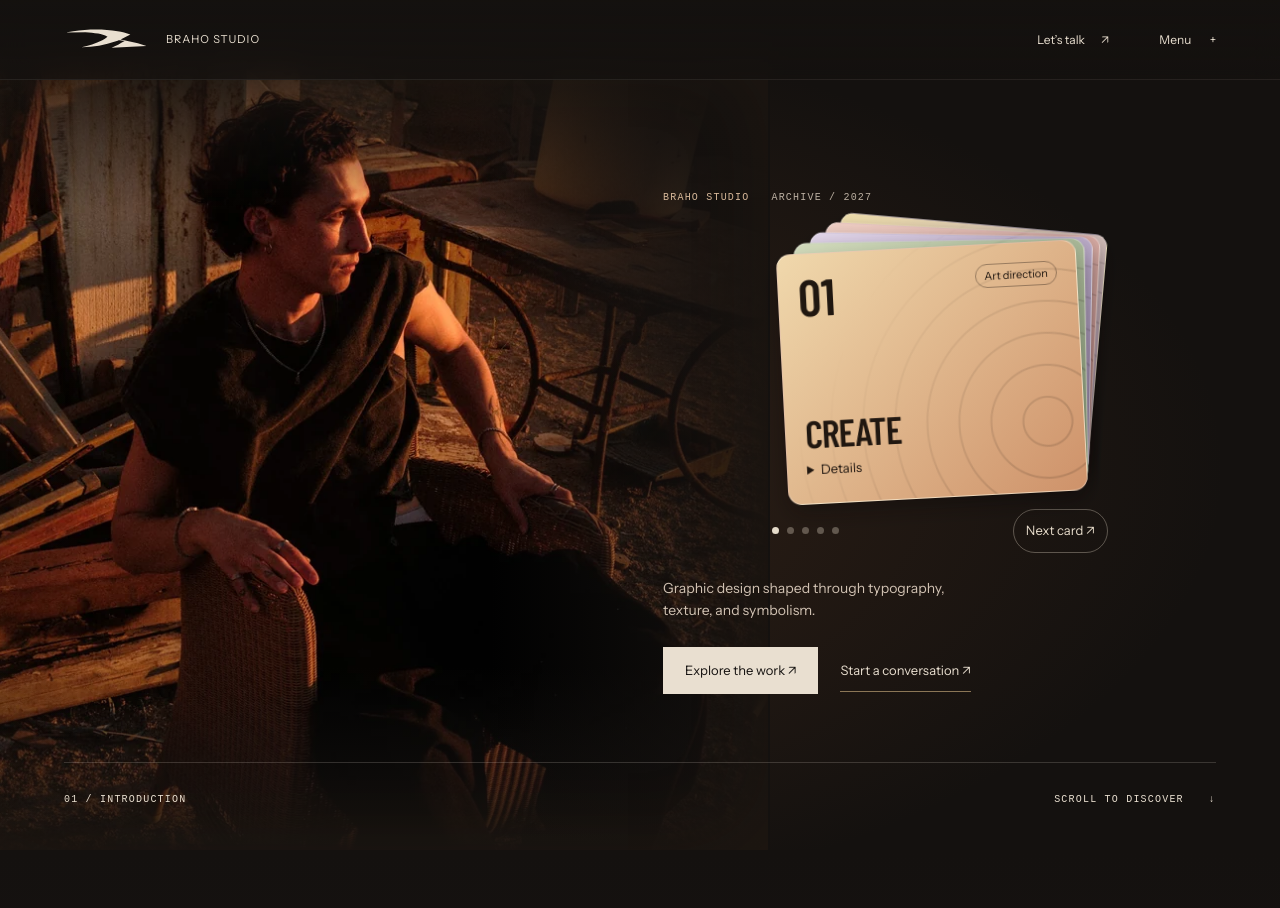
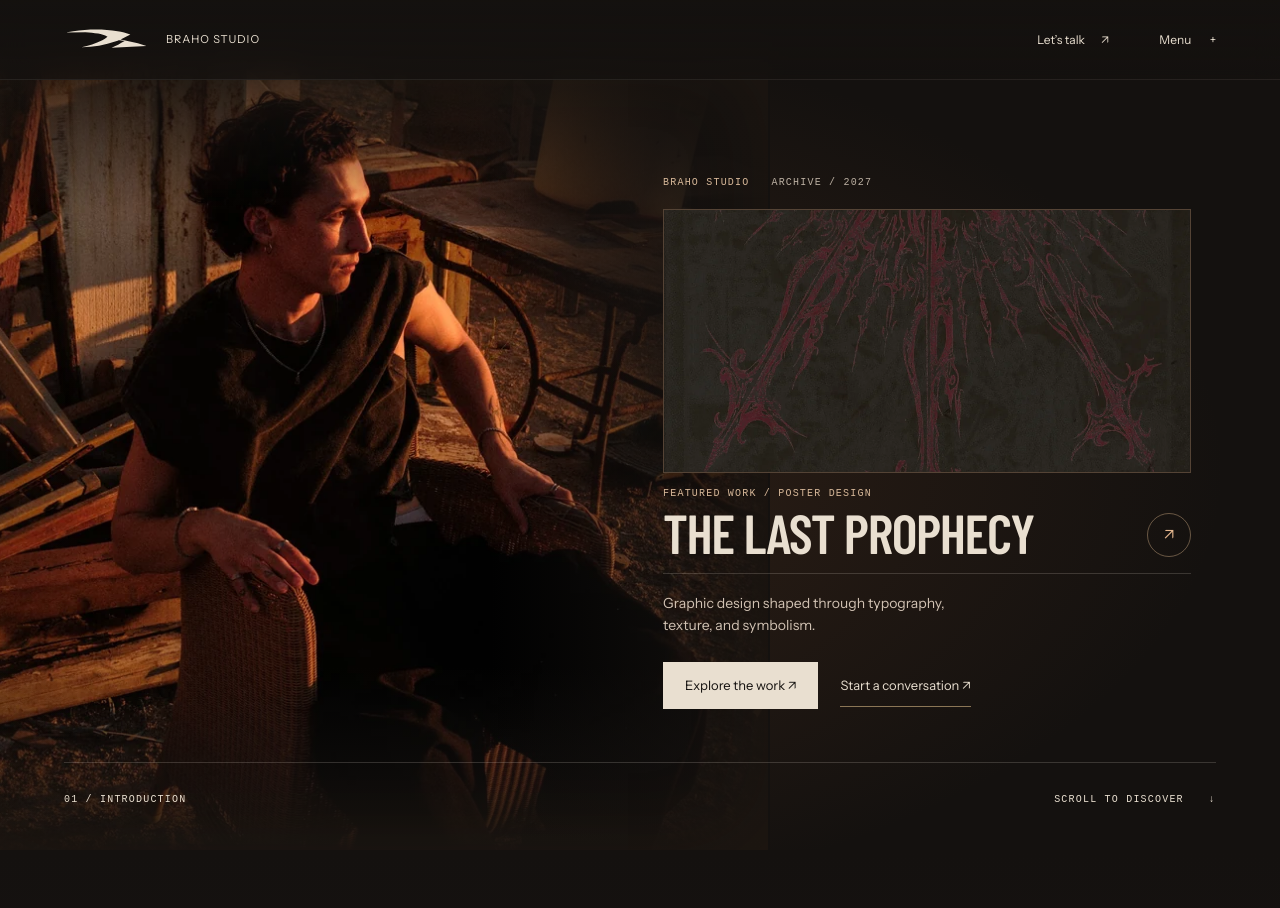
Before and after one commit to brabraalson-debug/braho-studio, a Flask app: page / in a window 1280 px wide. Shown: the top 908 px of the page. Run offline with Flask 3, Linux system fonts and the light colour scheme.

Commit message:
Feature The Last Prophecy in the homepage hero

```diff
--- a/static/css/pages.css
+++ b/static/css/pages.css
@@ -152,94 +152,59 @@
 .project-preview::after { content:""; position:absolute; z-index:-1; inset:0; pointer-events:none; background:#ae776d; mask:url("../images/ornament-silhouette.png") center/90% 90% no-repeat; opacity:.08; transform:scale(.9); transition:transform .7s,opacity .7s; }
 .project-preview:hover::after { transform:scale(1.08); opacity:.22; }
 
-/* The studio process deck occupies one frame in the hero. */
-.process-deck {
-  width: min(100%, 21rem);
-  margin: 0 auto 24px;
+/* Featured print in the homepage hero. */
+.hero-feature {
+  display: block;
+  position: relative;
+  width: min(100%, 33rem);
+  color: var(--ivory);
 }
-.deck-frame {
-  position: relative;
-  aspect-ratio: 1.17;
-  perspective: 900px;
-  isolation: isolate;
+.hero-feature-image {
+  display: block;
+  aspect-ratio: 2 / 1;
+  overflow: hidden;
+  border: 1px solid #bb9b7955;
+  background: #211613;
 }
-.deck-card {
-  position: absolute;
-  inset: 31px 26px 5px 10px;
+.hero-feature-image img {
+  width: 100%;
+  height: 100%;
+  object-fit: cover;
+  object-position: 50% 43%;
+  transition: transform .55s cubic-bezier(.2,.65,.3,1);
+}
+.hero-feature:hover img, .hero-feature:focus-visible img { transform: scale(1.055); }
+.hero-feature-footer {
   display: flex;
-  flex-direction: column;
+  align-items: flex-end;
   justify-content: space-between;
-  padding: clamp(13px, 1.5vw, 22px);
-  border-radius: 14px;
-  border: 1px solid #fff5;
-  color: #201710;
-  background: linear-gradient(135deg, var(--card-light), var(--card-dark));
-  box-shadow: 0 10px 24px #0b08054d;
-  transform: translate3d(calc(var(--depth) * 9px), calc(var(--depth) * -10px), calc(var(--depth) * -27px)) rotate(calc(-3deg + var(--depth) * 2deg));
-  z-index: calc(5 - var(--depth));
+  gap: 16px;
+  padding: 13px 0 16px;
+  border-bottom: 1px solid var(--line);
 }
-.deck-card:not([data-active]) { pointer-events: none; }
-.deck-card:nth-child(1) { --card-light: #f0d8ac; --card-dark: #ce926a; }
-.deck-card:nth-child(2) { --card-light: #d6dfbf; --card-dark: #879b7a; }
-.deck-card:nth-child(3) { --card-light: #e4d8ec; --card-dark: #9b88ad; }
-.deck-card:nth-child(4) { --card-light: #f0cfc5; --card-dark: #c38c88; }
-.deck-card:nth-child(5) { --card-light: #f0dfac; --card-dark: #b9a0c2; }
-.deck-card::before {
-  content: "";
-  position: absolute;
-  inset: 0;
-  border-radius: inherit;
-  background: repeating-radial-gradient(circle at 88% 72%, transparent 0 23px, #20171025 24px 25px, transparent 26px 32px);
-  mask-image: linear-gradient(120deg, transparent 26%, #000 85%);
-  pointer-events: none;
+.hero-feature-label {
+  display: block;
+  color: #d7b899;
+  margin-bottom: 5px;
 }
-.deck-card-top, .deck-card-copy { position: relative; }
-.deck-card-top { display: flex; justify-content: space-between; align-items: flex-start; gap: 6px; }
-.deck-index { font: 600 clamp(35px, 4vw, 62px)/.9 "Barlow Condensed", Impact, "Arial Narrow", sans-serif; }
-.deck-category {
-  padding: 4px 8px;
-  border: 1px solid #20171060;
-  border-radius: 99px;
-  font-size: 11px;
-  line-height: 1.3;
+.hero-feature-title { font-size: clamp(30px, 4.3vw, 61px); }
+.hero-feature-arrow {
+  flex: 0 0 44px;
+  display: grid;
+  place-items: center;
+  aspect-ratio: 1;
+  border: 1px solid #bb9b7980;
+  border-radius: 50%;
+  color: #e5b78f;
+  transition: background-color .25s, color .25s;
 }
-.deck-card-title {
-  font: 600 clamp(26px, 3vw, 40px)/1 "Barlow Condensed", Impact, "Arial Narrow", sans-serif;
-  text-transform: uppercase;
+.hero-feature:hover .hero-feature-arrow, .hero-feature:focus-visible .hero-feature-arrow {
+  background: #e5b78f;
+  color: #1a120e;
 }
-.deck-detail { margin-top: 4px; font-size: 13px; line-height: 1.3; }
-.deck-detail summary { cursor: pointer; width: fit-content; min-height: 28px; padding: 5px 4px 5px 0; }
-.deck-detail p {
-  position: absolute;
-  z-index: 1;
-  inset: auto -4px calc(100% + 7px);
-  padding: 10px;
-  margin: 0;
-  border: 1px solid #20171042;
-  border-radius: 8px;
-  background: var(--card-light);
+.hero-copy .hero-kicker { margin-bottom: 18px; }
+.hero-copy .hero-description { margin-top: 18px; }
+@media (prefers-reduced-motion: reduce) {
+  .hero-feature-image img, .hero-feature-arrow { transition: none; }
+  .hero-feature:hover img, .hero-feature:focus-visible img { transform: none; }
 }
-.deck-controls { display: flex; justify-content: space-between; align-items: center; gap: 12px; padding-top: 6px; }
-.deck-controls[hidden] { display: none; }
-.deck-dots { display: flex; gap: 8px; }
-.deck-dot { width: 7px; height: 7px; border-radius: 50%; background: #e6dbca55; }
-.deck-dot[data-active] { background: #e6dbca; }
-.deck-next {
-  min-height: 44px;
-  padding: 0 12px;
-  border: 1px solid #e6dbca55;
-  border-radius: 99px;
-  color: #e6dbca;
-  background: transparent;
-  font: inherit;
-  font-size: 13px;
-  cursor: pointer;
-}
-.deck-next:hover { background: #e6dbca20; }
-.deck-next:focus-visible, .deck-detail summary:focus-visible { outline: 2px solid currentColor; outline-offset: 3px; }
-.deck-status { position: absolute; width: 1px; height: 1px; padding: 0; overflow: hidden; clip-path: inset(50%); white-space: nowrap; }
-.hero-copy:has(.process-deck) .hero-kicker { margin-bottom: 10px; }
-.hero-copy:has(.process-deck) .hero-description { margin-top: 0; }
-@media (max-width: 700px) {
-  .process-deck { width: min(100%, 19rem); margin-inline: auto; }
-}
--- a/static/js/site.js
+++ b/static/js/site.js
@@ -155,73 +155,3 @@ for (const eventName of ["pageswap", "pagereveal"]) {
     event.viewTransition?.ready.catch(() => {});
   });
 }
-
-const processDeck = document.querySelector(".process-deck");
-
-if (processDeck) {
-  const cards = Array.from(processDeck.querySelectorAll(".deck-card"));
-  const dots = Array.from(processDeck.querySelectorAll(".deck-dot"));
-  const controls = processDeck.querySelector(".deck-controls");
-  const next = processDeck.querySelector(".deck-next");
-  const status = processDeck.querySelector(".deck-status");
-  const duration = 640;
-  let shuffling = false;
-
-  function pose(depth) {
-    return `translate3d(${depth * 9}px, ${depth * -10}px, ${depth * -27}px) rotate(${-3 + depth * 2}deg)`;
-  }
-
-  function showCard(card, active) {
-    card.toggleAttribute("data-active", active);
-    card.toggleAttribute("inert", !active);
-    card.setAttribute("aria-hidden", String(!active));
-  }
-
-  function settle() {
-    const launched = cards.shift();
-    launched.querySelector("details").open = false;
-    cards.push(launched);
-    for (const [depth, card] of cards.entries()) {
-      card.style.setProperty("--depth", depth);
-      showCard(card, depth === 0);
-    }
-    const index = Number(cards[0].dataset.index);
-    dots.forEach((dot, position) => dot.toggleAttribute("data-active", position === index));
-    const title = cards[0].querySelector(".deck-card-title").textContent;
-    status.textContent = `Card ${index + 1} of ${cards.length}: ${title}`;
-    shuffling = false;
-  }
-
-  next.addEventListener("click", async () => {
-    if (shuffling) return;
-    shuffling = true;
-    if (motionPreference.matches || !document.timeline || !cards[0].animate) {
-      settle();
-      return;
-    }
-
-    const start = document.timeline.currentTime;
-    const back = cards.length - 1;
-    const animations = cards.map((card, depth) => {
-      const keyframes = depth === 0 ? [
-        { offset: 0, transform: pose(0), opacity: 1, zIndex: 6, easing: "cubic-bezier(.45,0,.85,.6)" },
-        { offset: .50, transform: "translate3d(108%,-65%,100px) rotate(25deg)", opacity: 0, zIndex: 6 },
-        { offset: .51, transform: pose(back + 1), opacity: 0, zIndex: 1, easing: "ease-out" },
-        { offset: 1, transform: pose(back), opacity: 1, zIndex: 1 }
-      ] : [
-        { offset: 0, transform: pose(depth) },
-        { offset: .12 + depth * .035, transform: pose(depth), easing: "cubic-bezier(.2,.75,.24,1)" },
-        { offset: 1, transform: pose(depth - 1) }
-      ];
-      const animation = card.animate(keyframes, { duration, fill: "both" });
-      animation.startTime = start;
-      return animation;
-    });
-
-    await Promise.allSettled(animations.map(animation => animation.finished));
-    settle();
-    animations.forEach(animation => animation.cancel());
-  });
-
-  controls.hidden = false;
-}
--- a/templates/home.html
+++ b/templates/home.html
@@ -14,50 +14,16 @@
   </div>
   <div class="hero-copy">
     <p class="eyebrow hero-kicker">Braho Studio <span>Archive / {{ site.archive_year }}</span></p>
-    <section class="process-deck" aria-label="Studio process">
-      <div class="deck-frame">
-        <article class="deck-card" data-index="0" style="--depth:0" data-active>
-          <div class="deck-card-top"><span class="deck-index" aria-hidden="true">01</span><span class="deck-category">Art direction</span></div>
-          <div class="deck-card-copy">
-            <h2 class="deck-card-title">Create</h2>
-            <details class="deck-detail"><summary>Details</summary><p>Set a visual direction through typography, imagery, and composition.</p></details>
-          </div>
-        </article>
-        <article class="deck-card" data-index="1" style="--depth:1" inert aria-hidden="true">
-          <div class="deck-card-top"><span class="deck-index" aria-hidden="true">02</span><span class="deck-category">Visual research</span></div>
-          <div class="deck-card-copy">
-            <h2 class="deck-card-title">Explore</h2>
-            <details class="deck-detail"><summary>Details</summary><p>Test references, materials, and unexpected combinations before choosing a direction.</p></details>
-          </div>
-        </article>
-        <article class="deck-card" data-index="2" style="--depth:2" inert aria-hidden="true">
-          <div class="deck-card-top"><span class="deck-index" aria-hidden="true">03</span><span class="deck-category">Design systems</span></div>
-          <div class="deck-card-copy">
-            <h2 class="deck-card-title">Build</h2>
-            <details class="deck-detail"><summary>Details</summary><p>Turn the chosen idea into a system of marks, type, and layouts that work together.</p></details>
-          </div>
-        </article>
-        <article class="deck-card" data-index="3" style="--depth:3" inert aria-hidden="true">
-          <div class="deck-card-top"><span class="deck-index" aria-hidden="true">04</span><span class="deck-category">Visual storytelling</span></div>
-          <div class="deck-card-copy">
-            <h2 class="deck-card-title">Communication</h2>
-            <details class="deck-detail"><summary>Details</summary><p>Give the message a clear hierarchy so it reads across print and digital formats.</p></details>
-          </div>
-        </article>
-        <article class="deck-card" data-index="4" style="--depth:4" inert aria-hidden="true">
-          <div class="deck-card-top"><span class="deck-index" aria-hidden="true">05</span><span class="deck-category">Creative partnership</span></div>
-          <div class="deck-card-copy">
-            <h2 class="deck-card-title">Collaboration</h2>
-            <details class="deck-detail"><summary>Details</summary><p>Shape the work together through shared references, feedback, and review.</p></details>
-          </div>
-        </article>
+    <a class="hero-feature" href="{{ url_for('project') }}" aria-labelledby="hero-feature-title">
+      {{ picture('crimson', site.project.variations[0].alt, '(max-width: 700px) 90vw, (max-width: 1200px) 44vw, 528px', class_name='hero-feature-image', priority=true) }}
+      <div class="hero-feature-footer">
+        <div>
+          <p class="eyebrow hero-feature-label">Featured work / Poster design</p>
+          <h2 class="hero-feature-title" id="hero-feature-title">{{ site.project.title }}</h2>
+        </div>
+        <span class="hero-feature-arrow" aria-hidden="true">↗</span>
       </div>
-      <div class="deck-controls" hidden>
-        <div class="deck-dots" aria-hidden="true"><span class="deck-dot" data-active></span><span class="deck-dot"></span><span class="deck-dot"></span><span class="deck-dot"></span><span class="deck-dot"></span></div>
-        <button type="button" class="deck-next">Next card <span aria-hidden="true">↗</span></button>
-      </div>
-      <p class="deck-status" aria-live="polite"></p>
-    </section>
+    </a>
     <p class="hero-description">{{ site.hero.description }}</p>
     <div class="hero-actions"><a class="button magnetic" href="#work"><span>{{ site.hero.primary }} ↗</span></a><a class="text-link" href="#contact">{{ site.hero.secondary }} ↗</a></div>
   </div>
```
Also changed, not shown: dist/index.html (+12 -43 lines), dist/static/css/pages.css (+47 -82 lines), dist/static/js/site.js (+0 -70 lines).
